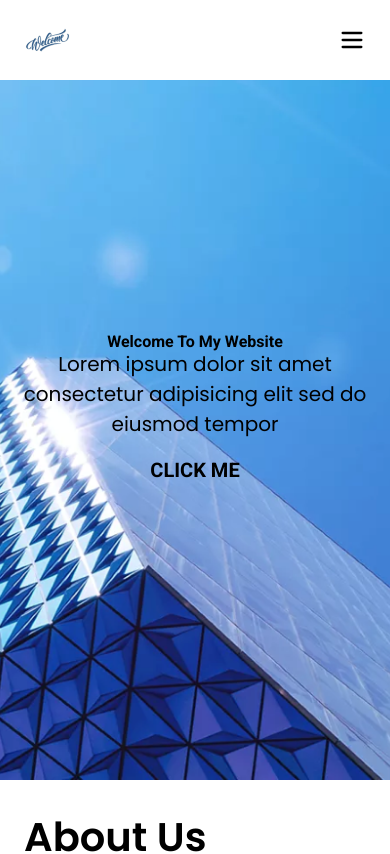
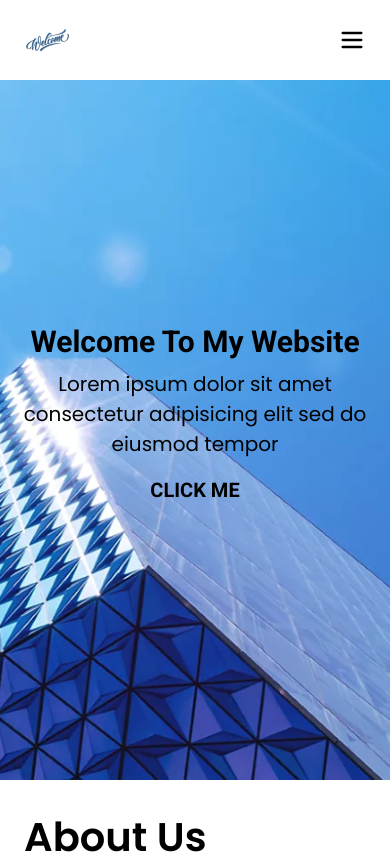
Before and after one commit to echubi/assesment, a React (Vite) app: page / in a window 390 px wide. Shown: the top 854 px of the page. Built offline with nearby package versions, Linux system fonts and the light colour scheme.

Commit message:
Bugs fixed

```diff
--- a/src/index.css
+++ b/src/index.css
@@ -80,3 +80,11 @@ textarea {
       #ffffff -278.56%,
       #6d6d6d -78.47%,);
 }
+
+@media screen and (max-width: 450px) {
+  h2{
+    font-size: 30px;
+    padding-bottom: 20px;
+  }
+
+}
```
